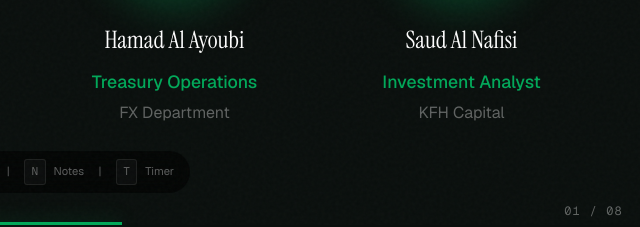
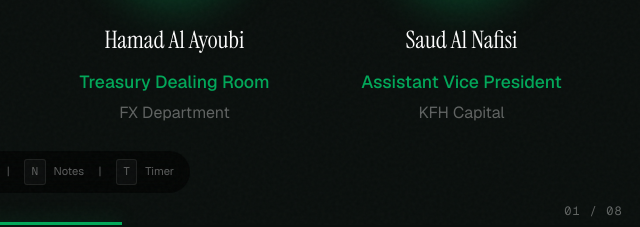
Before and after one commit to Mnfear/mnfear.github.io, a plain HTML site: page index.html in a window 1280 px wide. Shown: the part 575-802 px from the top of the page, 609-1249 px from the left. Drawn offline with nearby package versions, Linux system fonts and the light colour scheme.

Commit message:
Update index.html

```diff
--- a/index.html
+++ b/index.html
@@ -1052,7 +1052,7 @@
             <img src="./hamad.jpg" alt="Hamad Al Ayoubi" onerror="this.style.display='none'">
           </div>
           <div class="team-name">Hamad Al Ayoubi</div>
-          <div class="team-role">Treasury Operations</div>
+          <div class="team-role">Treasury Dealing Room</div>
           <div class="team-dept">FX Department</div>
         </div>
 
@@ -1061,7 +1061,7 @@
             <img src="./saud.jpg" alt="Saud Al Nafisi" onerror="this.style.display='none'">
           </div>
           <div class="team-name">Saud Al Nafisi</div>
-          <div class="team-role">Investment Analyst</div>
+          <div class="team-role">Assistant Vice President</div>
           <div class="team-dept">KFH Capital</div>
         </div>
       </div>
```
